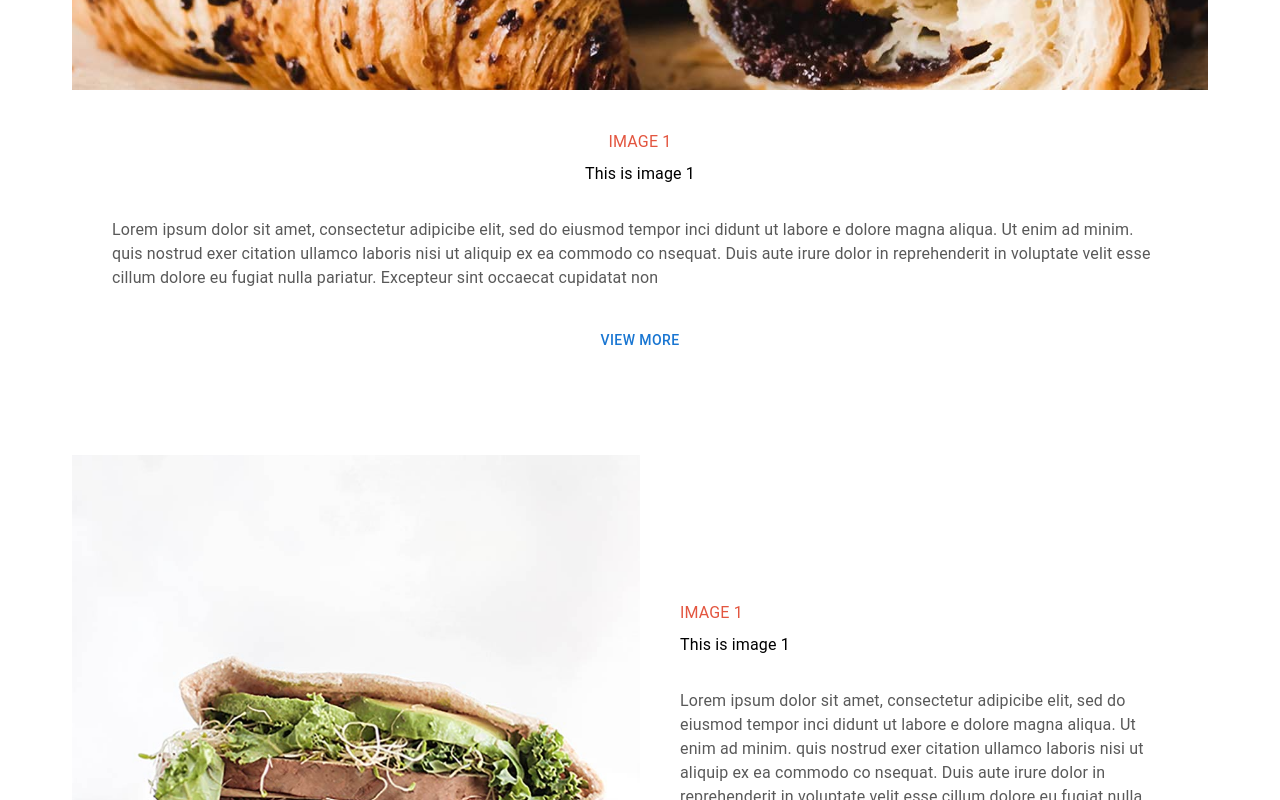
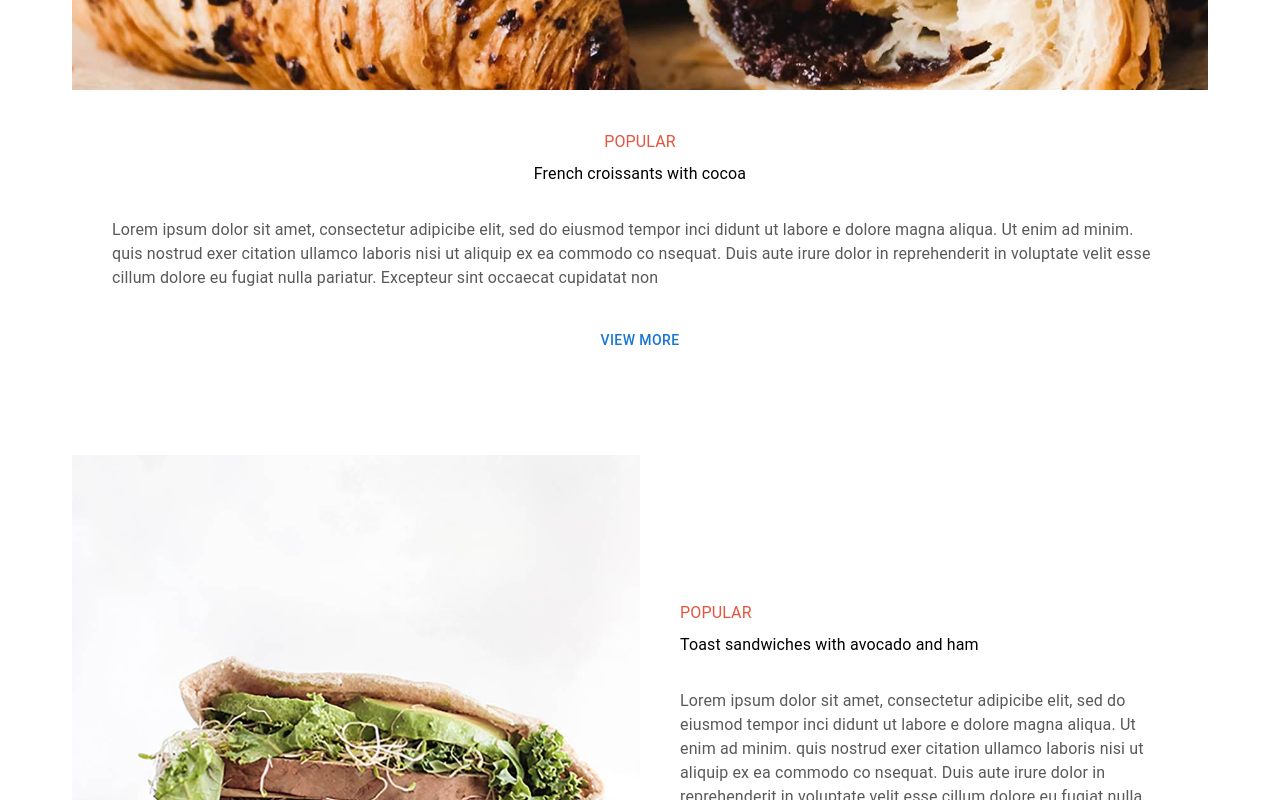
Before and after one commit to lalitjakhar/blogpage-food, a Next.js app: page /blogs in a window 1280 px wide. Shown: the part 880-1680 px from the top of the page. Built offline with nearby package versions, Linux system fonts and the light colour scheme; a web font is replaced by a local one.

Commit message:
GoToTopButton UI

```diff
--- a/app/components/blogs/blogsjson.js
+++ b/app/components/blogs/blogsjson.js
@@ -2,72 +2,64 @@ export default [
   {
     id: 1,
     src: "/assets/image1blogpage.jpg",
-    name: "Image 1",
-    content: "This is image 1",
+    name: "popular",
+    content: "French croissants with cocoa",
     description:
       "Lorem ipsum dolor sit amet, consectetur adipicibe elit, sed do eiusmod tempor inci didunt ut labore e dolore magna aliqua. Ut enim ad minim. quis nostrud exer citation ullamco laboris nisi ut aliquip ex ea commodo co nsequat. Duis aute irure dolor in reprehenderit in voluptate velit esse cillum dolore eu fugiat nulla pariatur. Excepteur sint occaecat cupidatat non",
   },
   {
     id: 2,
     src: "/assets/image2blogpage.jpg",
-    name: "Image 1",
-    content: "This is image 1",
+    name: "popular",
+    content: "Toast sandwiches with avocado and ham",
     description:
       "Lorem ipsum dolor sit amet, consectetur adipicibe elit, sed do eiusmod tempor inci didunt ut labore e dolore magna aliqua. Ut enim ad minim. quis nostrud exer citation ullamco laboris nisi ut aliquip ex ea commodo co nsequat. Duis aute irure dolor in reprehenderit in voluptate velit esse cillum dolore eu fugiat nulla pariatur. Excepteur sint occaecat cupidatat non",
   },
   {
     id: 3,
     src: "/assets/image3blogpage.jpg",
-    name: "Image 1",
-    content: "This is image 1",
+    name: "popular",
+    content: "Prawns soup with rice and mushrooms",
     description:
       "Lorem ipsum dolor sit amet, consectetur adipicibe elit, sed do eiusmod tempor inci didunt ut labore e dolore magna aliqua. Ut enim ad minim. quis nostrud exer citation ullamco laboris nisi ut aliquip ex ea commodo co nsequat. Duis aute irure dolor in reprehenderit in voluptate velit esse cillum dolore eu fugiat nulla pariatur. Excepteur sint occaecat cupidatat non",
   },
   {
     id: 4,
     src: "/assets/image41blogpage.jpeg",
-    name: "Image 1",
-    content: "This is image 1",
+    name: "popular",
+    content: "Cinnamon donuts with vanilla glaze",
     description:
       "Lorem ipsum dolor sit amet, consectetur adipicibe elit, sed do eiusmod tempor inci didunt ut labore e dolore magna aliqua. Ut enim ad minim. quis nostrud exer citation ullamco laboris nisi ut aliquip ex ea commodo co nsequat. Duis aute irure dolor in reprehenderit in voluptate velit esse cillum dolore eu fugiat nulla pariatur. Excepteur sint occaecat cupidatat non",
   },
   {
     id: 5,
     src: "/assets/image5blogpage.jpg",
-    name: "Image 1",
-    content: "This is image 1",
+    name: "popular",
+    content: "Tiramisu cake with cream cheese",
     description:
       "Lorem ipsum dolor sit amet, consectetur adipicibe elit, sed do eiusmod tempor inci didunt ut labore e dolore magna aliqua. Ut enim ad minim. quis nostrud exer citation ullamco laboris nisi ut aliquip ex ea commodo co nsequat. Duis aute irure dolor in reprehenderit in voluptate velit esse cillum dolore eu fugiat nulla pariatur. Excepteur sint occaecat cupidatat non",
   },
   {
     id: 6,
     src: "/assets/image6blogpage.jpg",
-    name: "Image 1",
-    content: "This is image 1",
+    name: "popular",
+    content: "Moist chocolate muffins with caramel filling",
     description:
       "Lorem ipsum dolor sit amet, consectetur adipicibe elit, sed do eiusmod tempor inci didunt ut labore e dolore magna aliqua. Ut enim ad minim. quis nostrud exer citation ullamco laboris nisi ut aliquip ex ea commodo co nsequat. Duis aute irure dolor in reprehenderit in voluptate velit esse cillum dolore eu fugiat nulla pariatur. Excepteur sint occaecat cupidatat non",
   },
   {
     id: 7,
     src: "/assets/image7blogpage.jpg",
-    name: "Image 1",
-    content: "This is image 1",
+    name: "popular",
+    content: "BodyHealth all natural vitamins",
     description:
       "Lorem ipsum dolor sit amet, consectetur adipicibe elit, sed do eiusmod tempor inci didunt ut labore e dolore magna aliqua. Ut enim ad minim. quis nostrud exer citation ullamco laboris nisi ut aliquip ex ea commodo co nsequat. Duis aute irure dolor in reprehenderit in voluptate velit esse cillum dolore eu fugiat nulla pariatur. Excepteur sint occaecat cupidatat non",
   },
   {
     id: 8,
     src: "/assets/image81blogpage.jpg",
-    name: "Image 1",
-    content: "This is image 1",
-    description:
-      "Lorem ipsum dolor sit amet, consectetur adipicibe elit, sed do eiusmod tempor inci didunt ut labore e dolore magna aliqua. Ut enim ad minim. quis nostrud exer citation ullamco laboris nisi ut aliquip ex ea commodo co nsequat. Duis aute irure dolor in reprehenderit in voluptate velit esse cillum dolore eu fugiat nulla pariatur. Excepteur sint occaecat cupidatat non",
-  },
-  {
-    id: 9,
-    src: "/assets/image82blogpage.jpg",
-    name: "Image 1",
-    content: "This is image 1",
+    name: "popular",
+    content: "Classic double crust apple pie",
     description:
       "Lorem ipsum dolor sit amet, consectetur adipicibe elit, sed do eiusmod tempor inci didunt ut labore e dolore magna aliqua. Ut enim ad minim. quis nostrud exer citation ullamco laboris nisi ut aliquip ex ea commodo co nsequat. Duis aute irure dolor in reprehenderit in voluptate velit esse cillum dolore eu fugiat nulla pariatur. Excepteur sint occaecat cupidatat non",
   },
--- a/app/components/commoncomponents/PerticularBlogsSection.js
+++ b/app/components/commoncomponents/PerticularBlogsSection.js
@@ -40,8 +40,8 @@ const PerticularBlogsSection = ({ data, isEvenBlog }) => {
           alignItems={isEvenBlog ? "center" : "flex-start"}
           gap={1}
         >
-          <Typography className="HeadTextRecipesDetail">{data.name}</Typography>
-          <Typography className="ParaTextRecipesDetail">
+          <Typography className="HeadNameRecipesDetail">{data.name}</Typography>
+          <Typography className="ParaContentRecipesDetail">
             {data.content}
           </Typography>
         </Box>
--- /dev/null
+++ b/app/components/gototopbutton/GoToTopButton.js
@@ -0,0 +1,48 @@
+"use client";
+import { useEffect, useState } from "react";
+import { Fab } from "@mui/material";
+import ExpandLessIcon from "@mui/icons-material/ExpandLess";
+import styles from "./gototopbutton.module.css";
+
+const GoToTopButton = () => {
+  const [isVisible, setIsVisible] = useState(false);
+
+  useEffect(() => {
+    const toggleVisibility = () => {
+      if (window.pageYOffset > 300) {
+        setIsVisible(true);
+      } else {
+        setIsVisible(false);
+      }
+    };
+
+    window.addEventListener("scroll", toggleVisibility);
+
+    return () => {
+      window.removeEventListener("scroll", toggleVisibility);
+    };
+  }, []);
+
+  const scrollToTop = () => {
+    window.scrollTo({
+      top: 0,
+      behavior: "smooth",
+    });
+  };
+
+  return (
+    <div className="fixed">
+      {isVisible && (
+        <Fab
+          size="small"
+          onClick={scrollToTop}
+          className={styles.GoToTopButton}
+        >
+          <ExpandLessIcon />
+        </Fab>
+      )}
+    </div>
+  );
+};
+
+export default GoToTopButton;
--- /dev/null
+++ b/app/components/gototopbutton/gototopbutton.module.css
@@ -0,0 +1,24 @@
+.GoToTopButton {
+  color: #fff;
+  position: fixed;
+  bottom: 48px;
+  right: 50px;
+  font-family: "Raleway", sans-serif;
+  font-size: 12px;
+  font-weight: 600;
+  text-transform: uppercase;
+  transition: color 0.2s ease-out, background-color 0.2s ease-out,
+    border-color 0.2s ease-out;
+  border: 1px solid transparent;
+  background-color: #e35640;
+  cursor: pointer;
+  z-index: 1000;
+  width: 40px;
+  height: 40px;
+  border-radius: 0;
+}
+.GoToTopButton:hover {
+  color: #e35640;
+  background-color: transparent;
+  border: 1px solid #e35640;
+}
--- a/app/components/navbar/navbar.module.css
+++ b/app/components/navbar/navbar.module.css
@@ -33,7 +33,7 @@
 
 .navlinks {
   font-family: "Raleway", sans-serif;
-  font-size: 15px;
+  font-size: 12px;
   line-height: 1.6em;
   text-transform: uppercase;
   font-weight: 600;
--- a/app/globals.css
+++ b/app/globals.css
@@ -136,6 +136,21 @@ body {
   font-size: 25px;
   line-height: 1.08em;
 }
+.HeadNameRecipesDetail {
+  font-family: "Raleway", sans-serif;
+  font-size: 11px;
+  line-height: 1.6em;
+  letter-spacing: 0.3em;
+  color: #e35640;
+  text-transform: uppercase;
+  font-weight: 600;
+}
+.ParaContentRecipesDetail {
+  font-family: "EB Garamond", serif;
+  font-weight: 500;
+  color: #000;
+  font-size: 38px;
+}
 .DescriptionTextRecipesDetail {
   font-family: "Raleway", sans-serif;
   font-size: 15px;
--- a/app/layout.js
+++ b/app/layout.js
@@ -2,6 +2,7 @@ import { Inter } from "next/font/google";
 import "./globals.css";
 import Navbar from "./components/navbar/Navbar";
 import Footer from "./components/footer/Footer";
+import GoToTopButton from "./components/gototopbutton/GoToTopButton";
 
 const inter = Inter({ subsets: ["latin"] });
 
@@ -18,6 +19,7 @@ export default function RootLayout({ children }) {
         <Navbar />
         {children}
         <Footer />
+        <GoToTopButton />
       </body>
     </html>
   );
```
